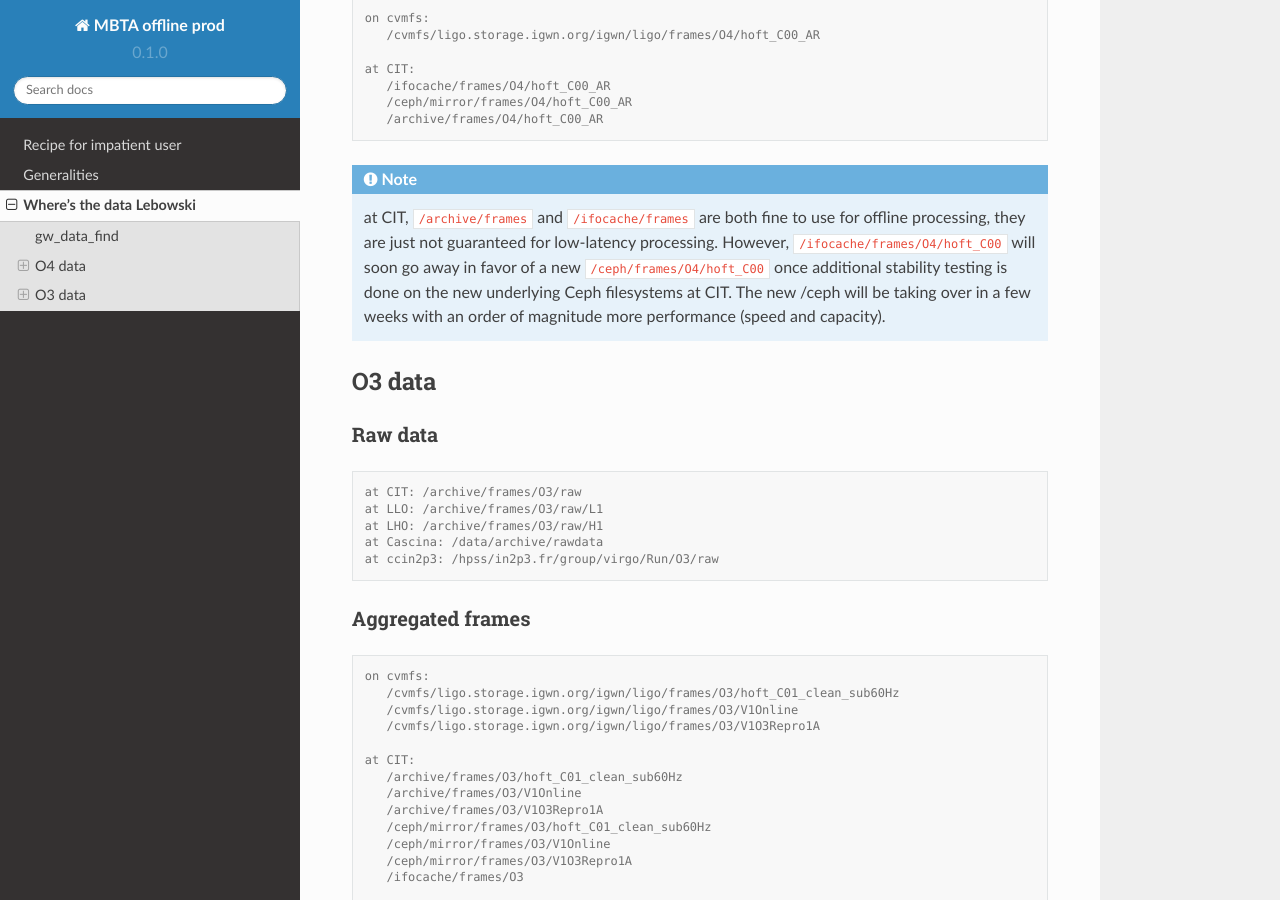
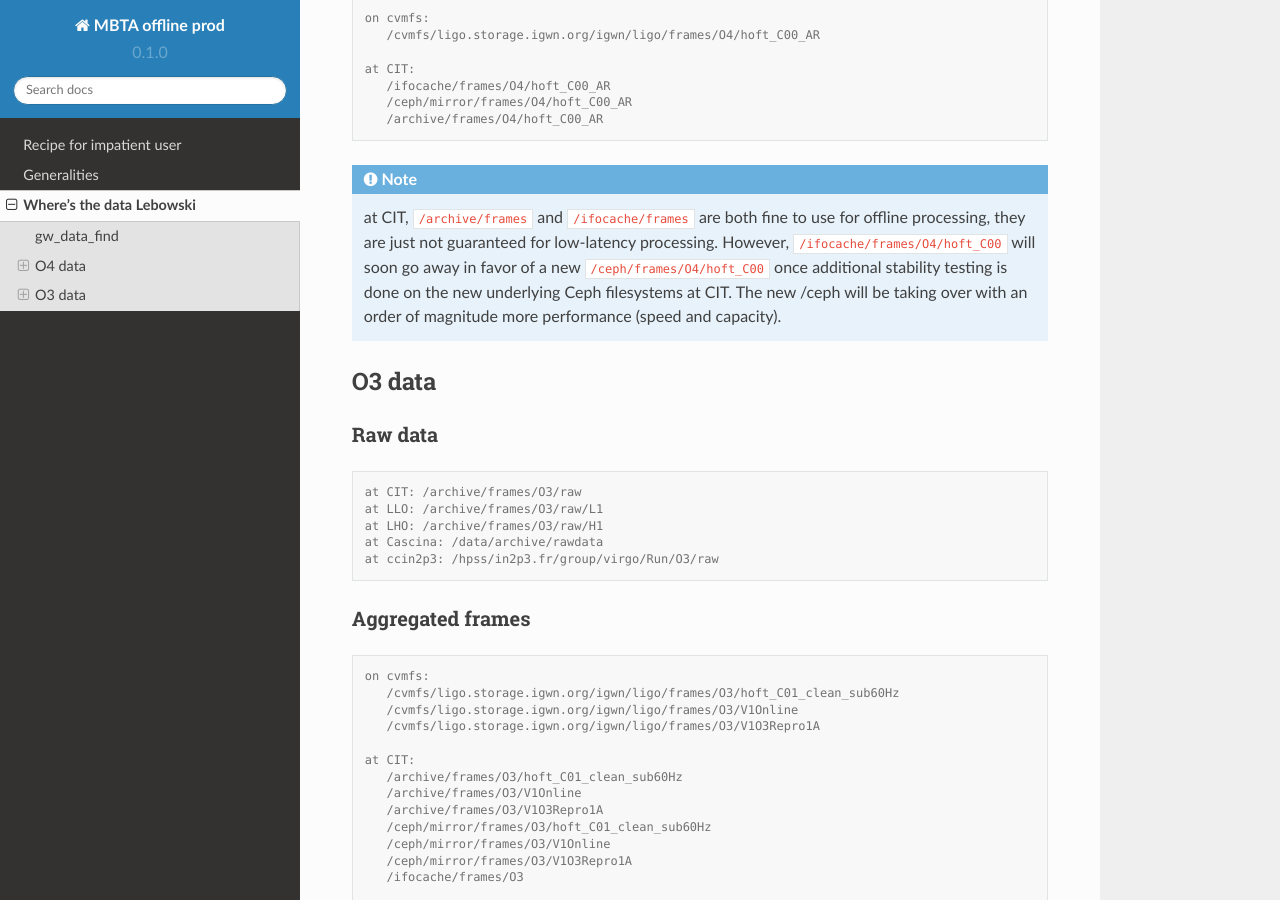
Before and after one commit to lethuill/mbta-offline-doc, a Sphinx documentation site: the page built from docs/source/data.rst, in a window 1280 px wide and 900 px high, scrolled down 2191 px. Built offline with Sphinx 7.4.7 and the Read the Docs theme 2.0.0, drawn with Linux system fonts in a browser that asks for light colours.

Commit message:
Update data.rst

```diff
--- a/docs/source/data.rst
+++ b/docs/source/data.rst
@@ -128,7 +128,7 @@
 
 
 .. note::
-   at CIT, ``/archive/frames`` and ``/ifocache/frames`` are both fine to use for offline processing, they are just not guaranteed for low-latency processing. However, ``/ifocache/frames/O4/hoft_C00`` will soon go away in favor of a new ``/ceph/frames/O4/hoft_C00`` once additional stability testing is done on the new underlying Ceph filesystems at CIT. The new /ceph will be taking over in a few weeks with an order of magnitude more performance (speed and capacity).
+   at CIT, ``/archive/frames`` and ``/ifocache/frames`` are both fine to use for offline processing, they are just not guaranteed for low-latency processing. However, ``/ifocache/frames/O4/hoft_C00`` will soon go away in favor of a new ``/ceph/frames/O4/hoft_C00`` once additional stability testing is done on the new underlying Ceph filesystems at CIT. The new /ceph will be taking over with an order of magnitude more performance (speed and capacity).
 
 
 
```
